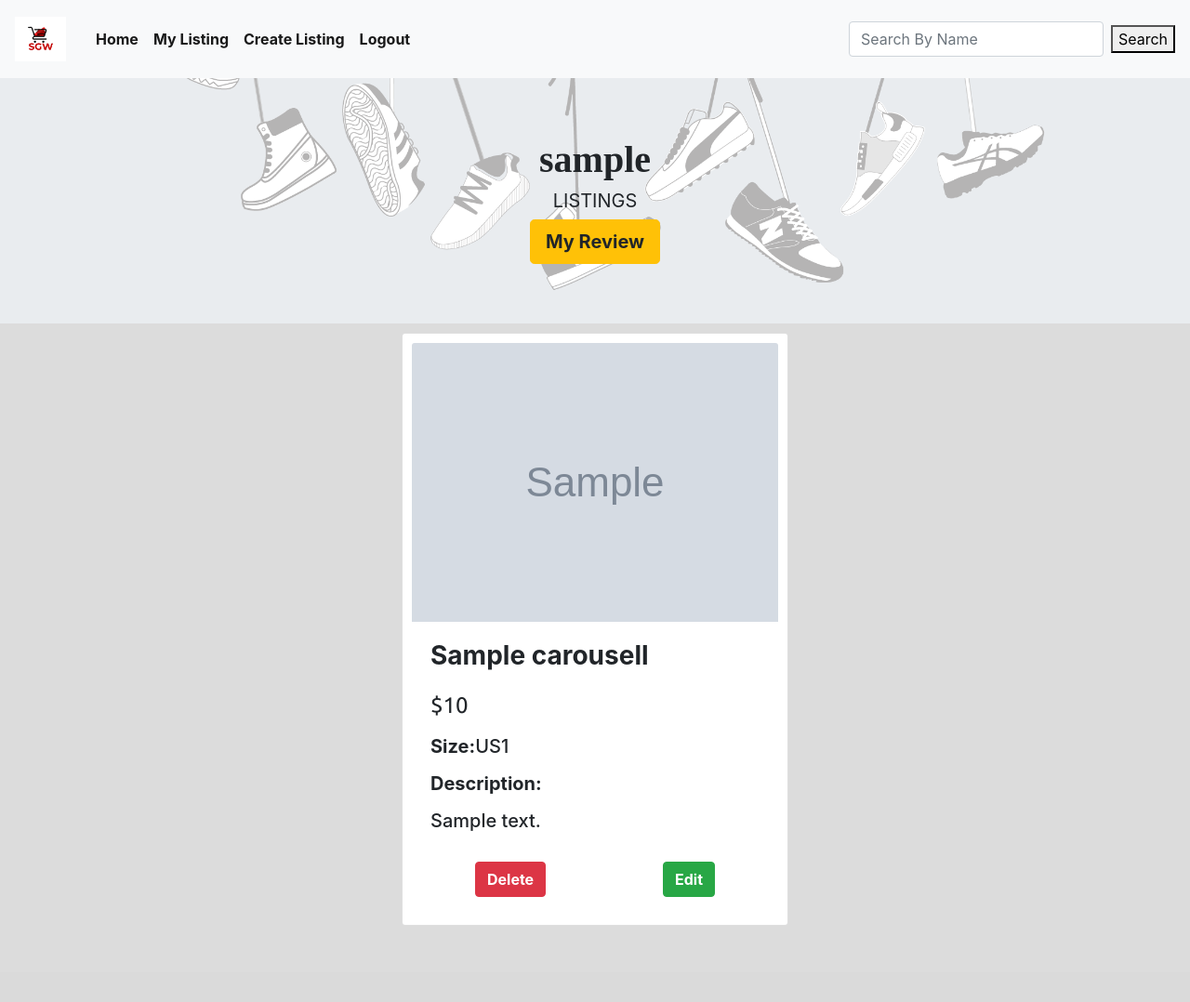
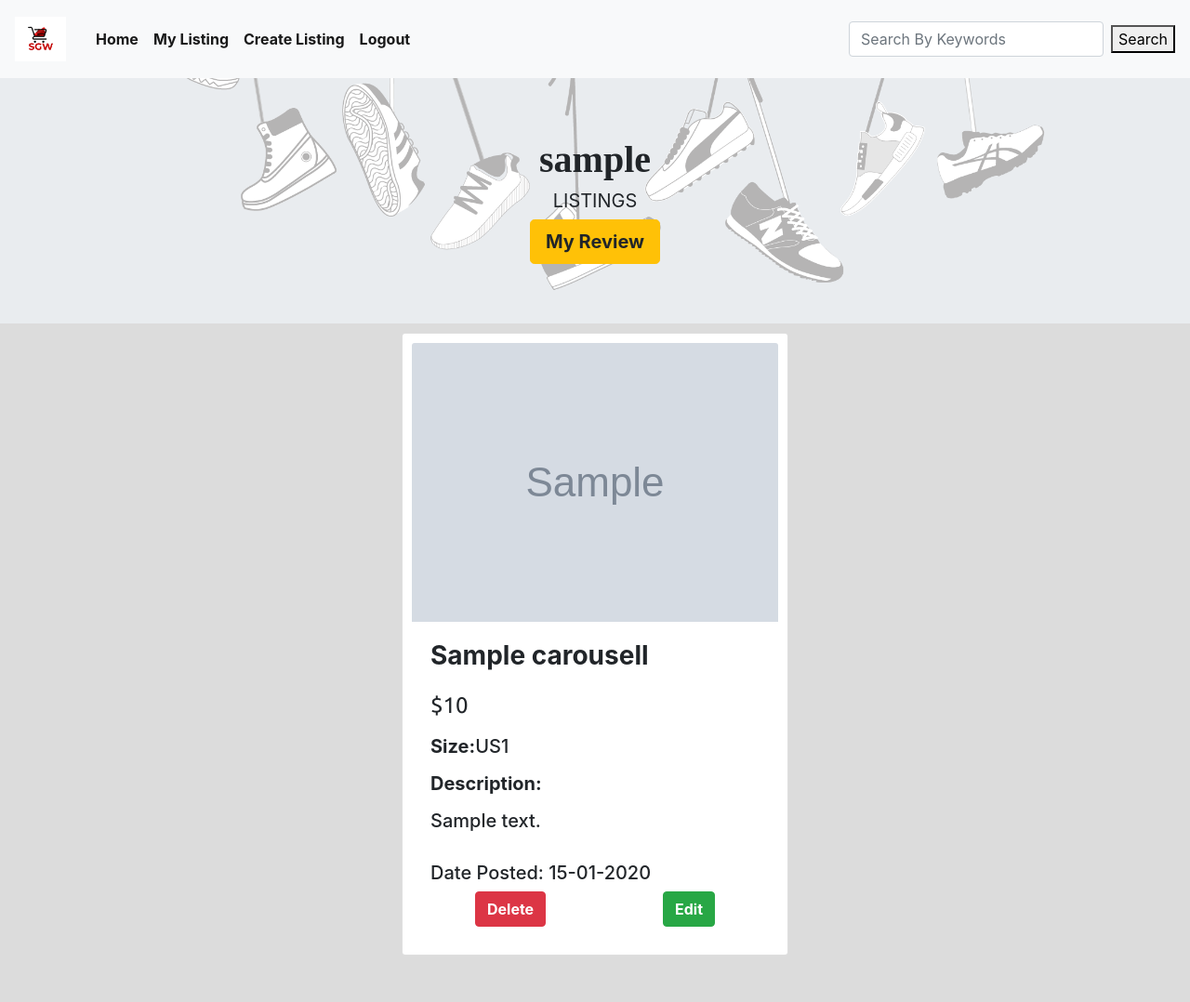
Before and after one commit to melvilleng/bnsmarketplace, a Flask app: a page that uses templates/base.template.html in a window 1280 px wide. Shown: the whole page at 93% size. Before the commit the page ends 995 px from the top, so only its background shows below. Run offline with Flask 2, Linux system fonts and the light colour scheme; a user stored in the database is signed in; grey boxes marked "Sample" are stand-in pictures; a database or web service that is not in the repository returns one stand-in record (values such as "Sample title"); some libraries are stand-ins or nearby versions; some web fonts are replaced.

```diff
--- a/templates/base.template.html
+++ b/templates/base.template.html
@@ -62,7 +62,7 @@
 				</ul>
 
                 <form class="form-inline" action="/search" method="post">
-					<input name="searchtext" class="form-control mr-sm-2" type="text" placeholder="Search By Name" aria-label="Search">
+					<input name="searchtext" class="form-control mr-sm-2" type="text" placeholder="Search By Keywords" aria-label="Search">
 					<button type="submit">Search</button>
 				</form>
 			</div>
--- a/templates/my_listing.template.html
+++ b/templates/my_listing.template.html
@@ -30,6 +30,7 @@
                          <h5><label><b>Description: </b></label></h5>
                         <h5>{{p.description}}</h5>
                         <br>
+                         <h5>Date Posted: {{p.date.strftime("%d-%m-%Y")}}</h5>
 
 						</h6>
                        <div class="row" style="justify-content:space-around;">
```
Also changed, not shown: app.py (+13 -7 lines).
